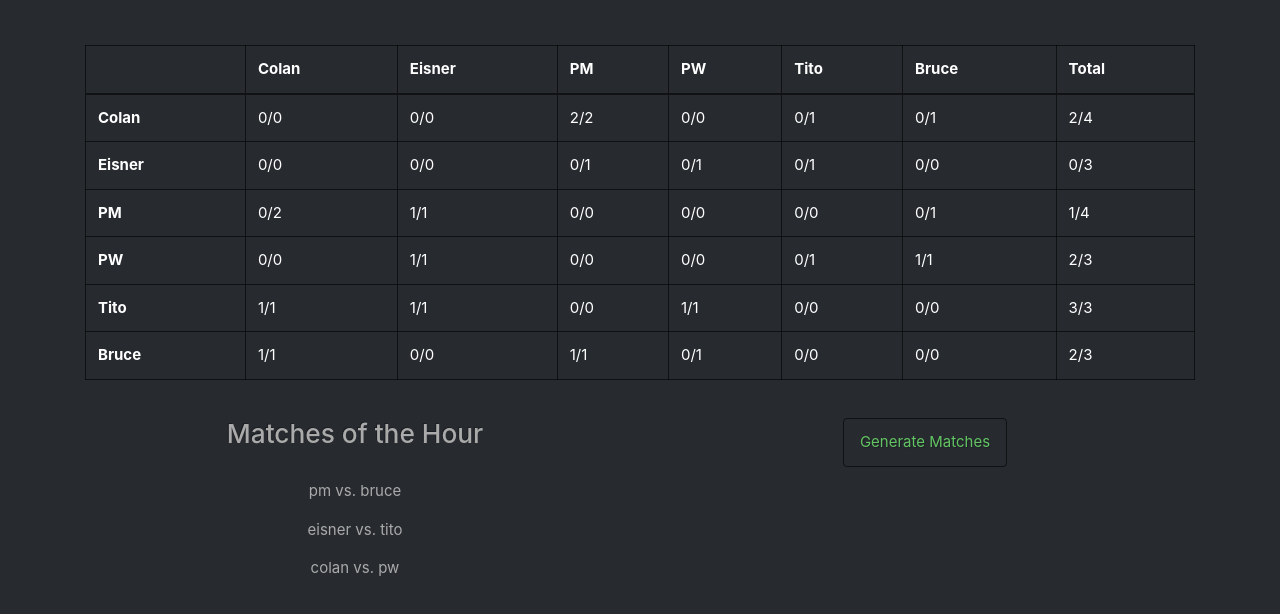
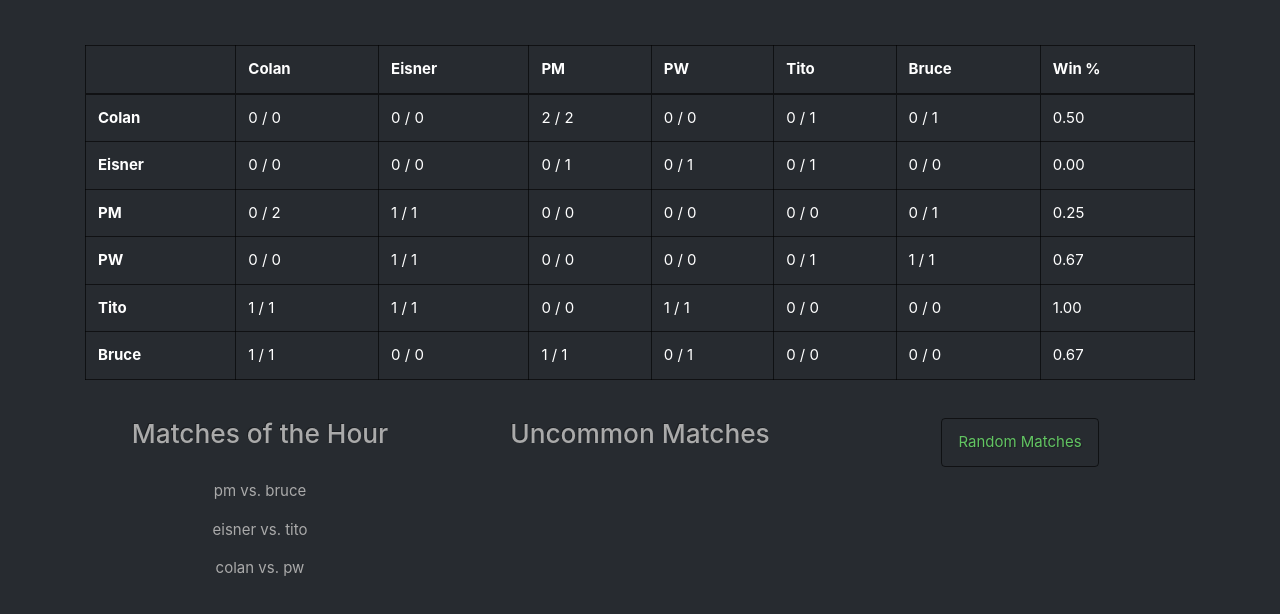
Before and after one commit to bi3mer/1v1, a plain HTML site: page index.html in a window 1280 px wide. Drawn offline with nearby package versions, Linux system fonts and the light colour scheme.

Commit message:
win percentage and matrix for uncommon matches with UI almost done

```diff
--- a/index.html
+++ b/index.html
@@ -29,69 +29,69 @@
             <th scope="col">PW</th>
             <th scope="col">Tito</th>
             <th scope="col">Bruce</th>
-            <th scope="col">Total</th>
+            <th scope="col">Win %</th>
           </tr>
         </thead>
         <tbody>
           <tr>
             <th scope="row">Colan</th>
-            <td>0/0</td> <!--colan-->
-            <td>0/0</td> <!--Eisner-->
-            <td>2/2</td> <!--PM-->
-            <td>0/0</td> <!--PW-->
-            <td>0/1</td> <!--Tito-->
-            <td>0/1</td> <!--Bruce-->
-            <td>2/4</td> <!--Total-->
+            <td id="cc">0/0</td> <!--colan-->
+            <td id="ce">0/0</td> <!--Eisner-->
+            <td id="cm">2/2</td> <!--PM-->
+            <td id="cw">0/0</td> <!--PW-->
+            <td id="ct">0/1</td> <!--Tito-->
+            <td id="cb">0/1</td> <!--Bruce-->
+            <td id="ctotal">2/4</td> <!--Total-->
           </tr>
           <tr>
             <th scope="row">Eisner</th>
-            <td>0/0</td> <!--colan-->
-            <td>0/0</td> <!--Eisner-->
-            <td>0/1</td> <!--PM-->
-            <td>0/1</td> <!--PW-->
-            <td>0/1</td> <!--Tito-->
-            <td>0/0</td> <!--Bruce-->
-            <td>0/3</td> <!--Total-->
+            <td id="ec">0/0</td> <!--colan-->
+            <td id="ee">0/0</td> <!--Eisner-->
+            <td id="em">0/1</td> <!--PM-->
+            <td id="ew">0/1</td> <!--PW-->
+            <td id="et">0/1</td> <!--Tito-->
+            <td id="eb">0/0</td> <!--Bruce-->
+            <td id="etotal">0/3</td> <!--Total-->
           </tr>
           <tr>
             <th scope="row">PM</th>
-            <td>0/2</td> <!--colan-->
-            <td>1/1</td> <!--Eisner-->
-            <td>0/0</td> <!--PM-->
-            <td>0/0</td> <!--PW-->
-            <td>0/0</td> <!--Tito-->
-            <td>0/1</td> <!--Bruce-->
-            <td>1/4</td> <!--Total-->
+            <td id="mc">0/2</td> <!--colan-->
+            <td id="me">1/1</td> <!--Eisner-->
+            <td id="mm">0/0</td> <!--PM-->
+            <td id="mw">0/0</td> <!--PW-->
+            <td id="mt">0/0</td> <!--Tito-->
+            <td id="mb">0/1</td> <!--Bruce-->
+            <td id="mtotal">1/4</td> <!--Total-->
           </tr>
           <tr>
             <th scope="row">PW</th>
-            <td>0/0</td> <!--colan-->
-            <td>1/1</td> <!--Eisner-->
-            <td>0/0</td> <!--PM-->
-            <td>0/0</td> <!--PW-->
-            <td>0/1</td> <!--Tito-->
-            <td>1/1</td> <!--Bruce-->
-            <td >2/3</td> <!--Total-->
+            <td id="wc">0/0</td> <!--colan-->
+            <td id="we">1/1</td> <!--Eisner-->
+            <td id="wm">0/0</td> <!--PM-->
+            <td id="ww">0/0</td> <!--PW-->
+            <td id="wt">0/1</td> <!--Tito-->
+            <td id="wb">1/1</td> <!--Bruce-->
+            <td id="wtotal" >2/3</td> <!--Total-->
           </tr>
           <tr>
             <th scope="row">Tito</th>
-            <td>1/1</td> <!--colan-->
-            <td>1/1</td> <!--Eisner-->
-            <td>0/0</td> <!--PM-->
-            <td>1/1</td> <!--PW-->
-            <td>0/0</td> <!--Tito-->
-            <td>0/0</td> <!--Bruce-->
-            <td>3/3</td> <!--Total-->
+            <td id="tc">1/1</td> <!--colan-->
+            <td id="te">1/1</td> <!--Eisner-->
+            <td id="tm">0/0</td> <!--PM-->
+            <td id="tw">1/1</td> <!--PW-->
+            <td id="tt">0/0</td> <!--Tito-->
+            <td id="tb">0/0</td> <!--Bruce-->
+            <td id="ttotal">3/3</td> <!--Total-->
           </tr>
           <tr>
             <th scope="row">Bruce</th>
-            <td>1/1</td> <!--colan-->
-            <td>0/0</td> <!--Eisner-->
-            <td>1/1</td> <!--PM-->
-            <td>0/1</td> <!--PW-->
-            <td>0/0</td> <!--Tito-->
-            <td>0/0</td> <!--Bruce-->
-            <td>2/3</td> <!--Total-->
+            <td id="bc">1/1</td> <!--colan-->
+            <td id="be">0/0</td> <!--Eisner-->
+            <td id="bm">1/1</td> <!--PM-->
+            <td id="bw">0/1</td> <!--PW-->
+            <td id="bt">0/0</td> <!--Tito-->
+            <td id="bb">0/0</td> <!--Bruce-->
+            <td id="btotal">2/3</td> <!--Total-->
           </tr>
         </tbody>
       </table>
@@ -114,8 +114,19 @@
       </div>
       <div class="col-sm">
         <center>
+          <h3>
+            Uncommon Matches
+          </h3>
+          <br/>
+          <p id="lsm0"></p>
+          <p id="lsm1"></p>
+          <p id="lsm2"></p>
+        </center>
+      </div>
+      <div class="col-sm">
+        <center>
           <button type="button" class="btn btn-outline-success" id="generate">
-            Generate Matches
+            Random Matches
           </button>
           <br/>
           <br/>
@@ -132,6 +143,33 @@
 
     <script type="text/javascript" src="mersenne-twister.js"></script>
     <script>
+      let players = ['c', 'e', 'm', 'w', 't', 'b'];
+      const matrix = [
+      // c  e  m  w  t  b
+        [0, 0, 2, 0, 0, 0], // colan
+        [0, 0, 0, 0, 0, 0], // eisner
+        [0, 1, 0, 0, 0, 0], // pm
+        [0, 1, 0, 0, 0, 1], // pw
+        [1, 1, 0, 1, 0, 0], // tito
+        [1, 0, 1, 0, 0, 0], // bruce
+      ];
+
+      // populate matrix with wins and losses for players
+      for(var i = 0; i < players.length; ++i) {
+        var wins = 0;
+        var total = 0;
+        for(var j = 0; j < players.length; ++j) {
+          wins += matrix[i][j];
+          total += matrix[i][j] + matrix[j][i];
+          $(`#${players[i]}${players[j]}`).text(`${matrix[i][j]} / ${matrix[i][j] + matrix[j][i]}`);
+        }
+
+        $(`#${players[i]}total`).text((wins/total).toFixed(2));
+      }
+
+      // populate least played matches
+
+
       // https://stackoverflow.com/questions/2450954/how-to-randomize-shuffle-a-javascript-array?rq=1
       const shuffle = (array, random) => {
         var currentIndex = array.length, temporaryValue, randomIndex;
```
